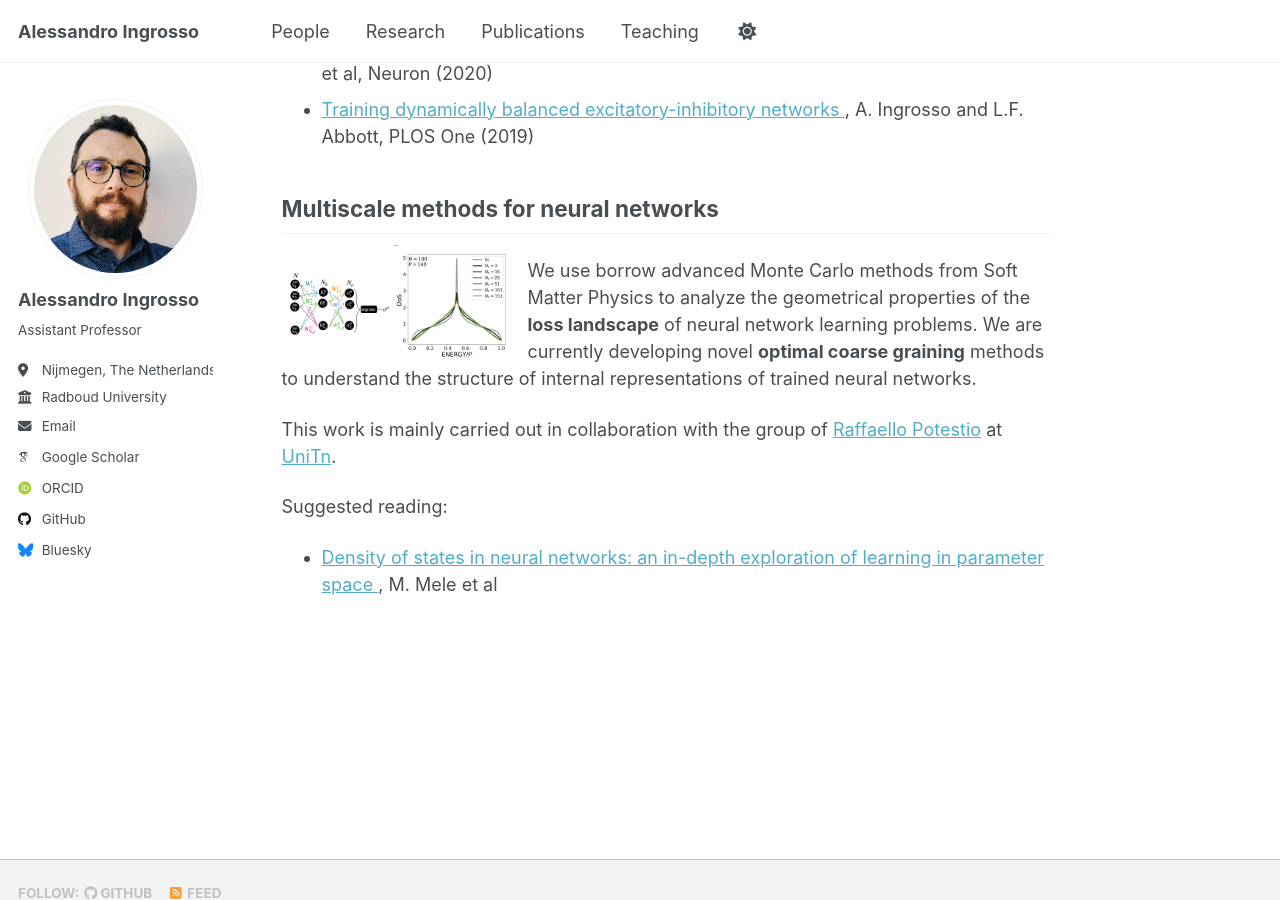
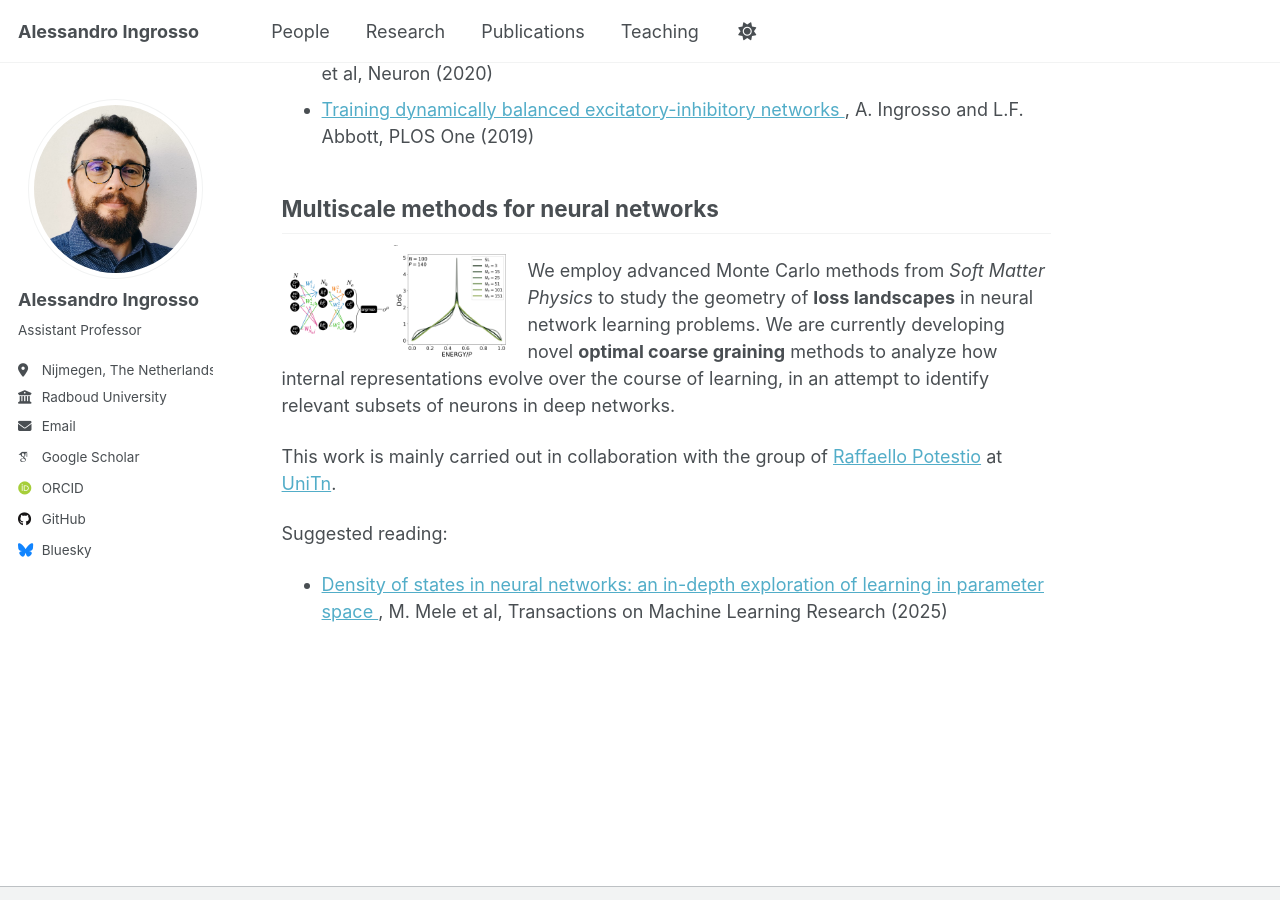
Before and after one commit to aleingrosso/aleingrosso.github.io, a Jekyll site: the page built from _pages/research.md, in a window 1280 px wide and 900 px high, scrolled down 2017 px. Built offline with Jekyll 4.4.1, drawn with Linux system fonts in a browser that asks for light colours; some web fonts are replaced; a script that is not in the unit is left out.

Commit message:
fixed small typos and add some text to research

```diff
--- a/_pages/research.md
+++ b/_pages/research.md
@@ -93,11 +93,11 @@ Suggested reading:
 
 <img class="leftAlign" src="/images/density_of_states.png" width=300>
 
-We use borrow advanced Monte Carlo methods from Soft Matter Physics to analyze the geometrical properties of the **loss landscape** of neural network learning problems. We are currently developing novel **optimal coarse graining** methods to understand the structure of internal representations of trained neural networks.
+We employ advanced Monte Carlo methods from _Soft Matter Physics_ to study the geometry of **loss landscapes** in neural network learning problems. We are currently developing novel **optimal coarse graining** methods to analyze how internal representations evolve over the course of learning, in an attempt to identify relevant subsets of neurons in deep networks.
 
 This work is mainly carried out in collaboration with the group of [Raffaello Potestio](https://sbp.physics.unitn.it/raffaello-potestio/) at [UniTn](https://www.physics.unitn.it/en).
 <br clear="left"/>
 
 Suggested reading:
 * [Density of states in neural networks: an in-depth exploration of learning in parameter space
-](https://openreview.net/forum?id=BLDtWlFKhn), M. Mele et al
+](https://openreview.net/forum?id=BLDtWlFKhn), M. Mele et al, Transactions on Machine Learning Research (2025)
```
Also changed, not shown: _pages/about.md (+2 -2 lines), _pages/people.md (line endings or trailing spaces).
